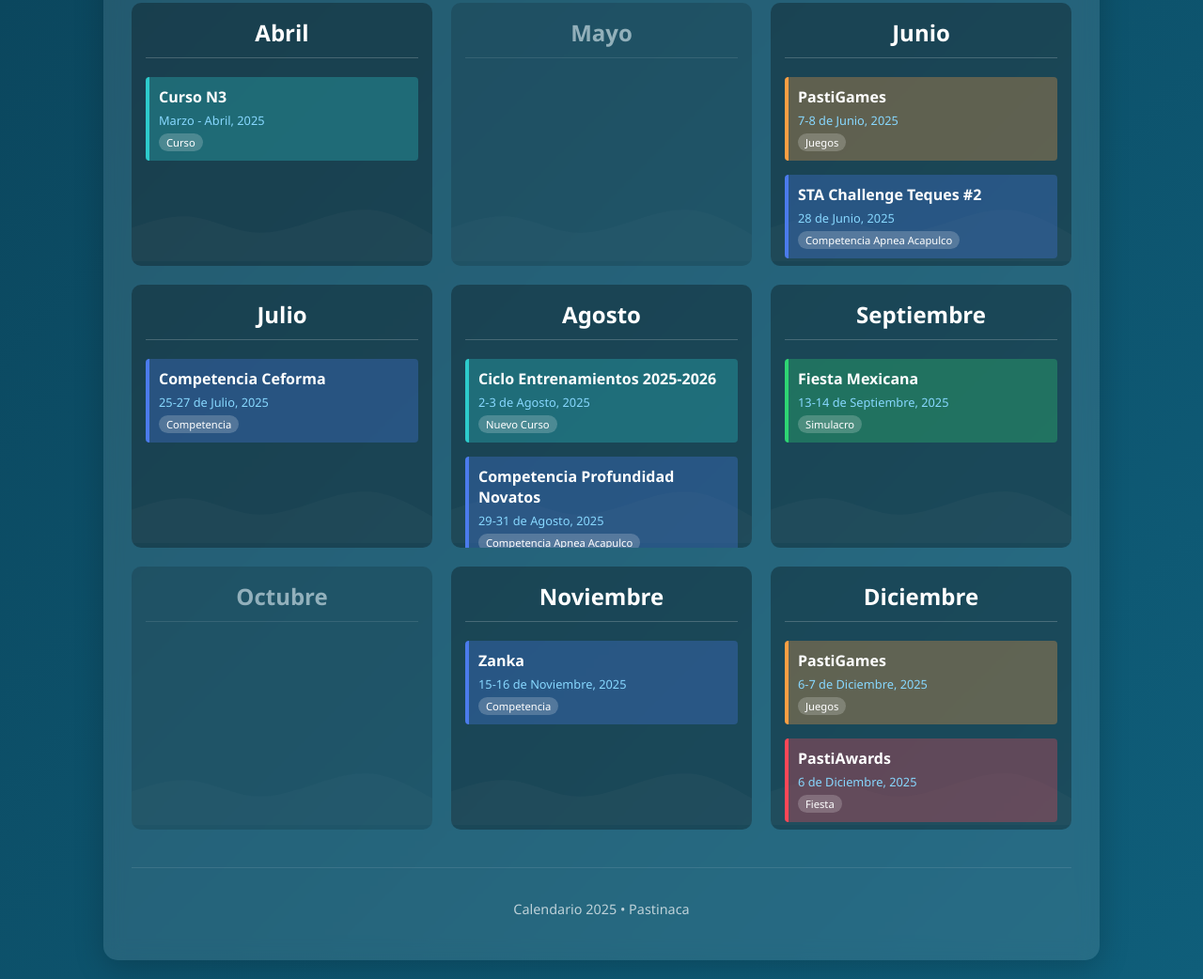
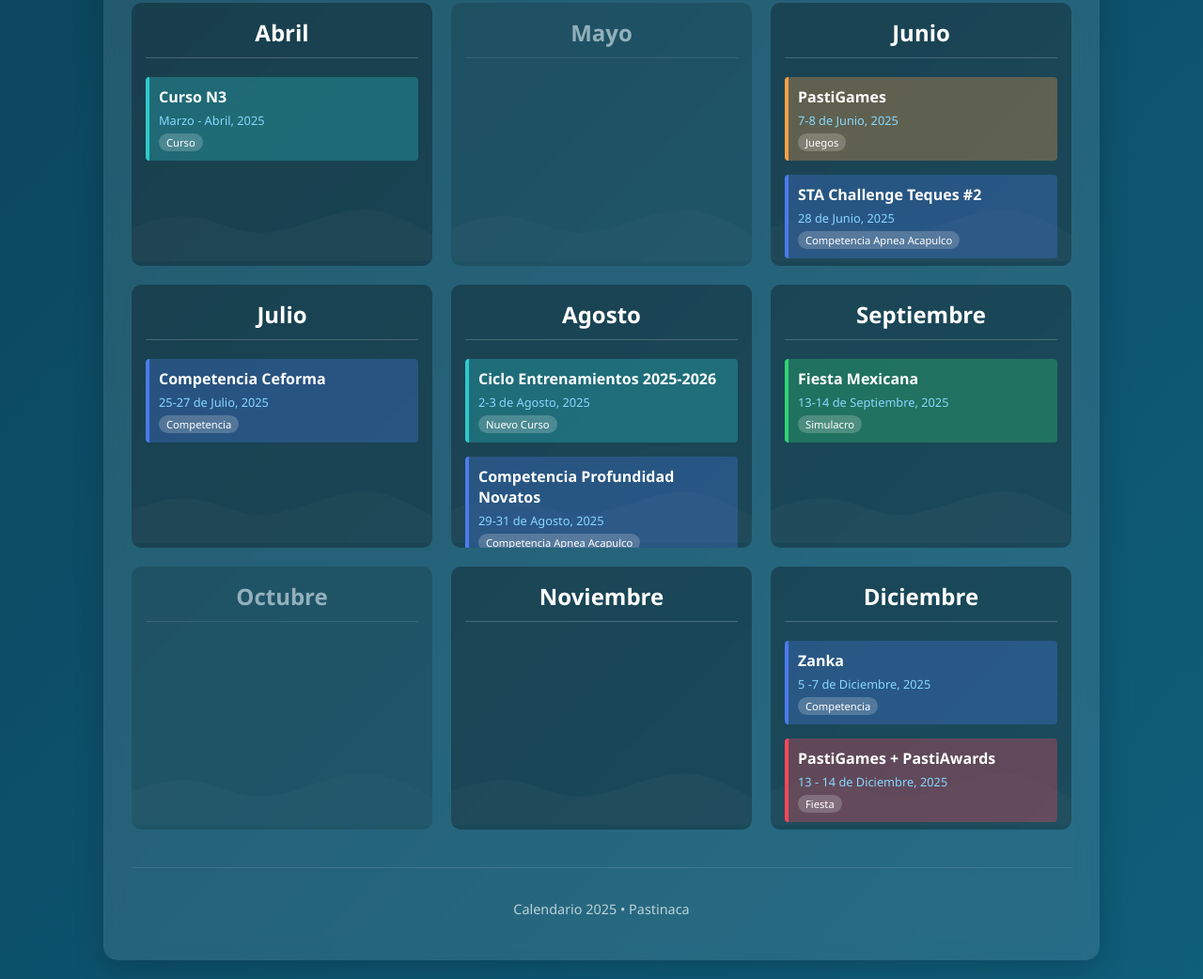
Before and after one commit to jorgemariozen/Pastinaca, a plain HTML site: page index.html in a window 1280 px wide. Shown: the part 594-1636 px from the top of the page at 94% size. Drawn offline with Linux system fonts and the light colour scheme.

Commit message:
Update index.html

```diff
--- a/index.html
+++ b/index.html
@@ -335,11 +335,6 @@
 
             <div class="month">
                 <h2>Noviembre</h2>
-                <div class="event competencia">
-                    <div class="event-name">Zanka</div>
-                    <div class="event-date">15-16 de Noviembre, 2025</div>
-                    <span class="event-type">Competencia</span>
-                </div>
                 <div class="waves">
                     <svg viewBox="0 0 1440 320" xmlns="http://www.w3.org/2000/svg">
                         <path fill="#ffffff" fill-opacity="0.2" d="M0,160L48,144C96,128,192,96,288,106.7C384,117,480,171,576,181.3C672,192,768,160,864,128C960,96,1056,64,1152,74.7C1248,85,1344,139,1392,165.3L1440,192L1440,320L1392,320C1344,320,1248,320,1152,320C1056,320,960,320,864,320C768,320,672,320,576,320C480,320,384,320,288,320C192,320,96,320,48,320L0,320Z"></path>
@@ -349,14 +344,14 @@
 
             <div class="month">
                 <h2>Diciembre</h2>
-                <div class="event juegos">
-                    <div class="event-name">PastiGames</div>
-                    <div class="event-date">6-7 de Diciembre, 2025</div>
-                    <span class="event-type">Juegos</span>
+                <div class="event competencia">
+                    <div class="event-name">Zanka</div>
+                    <div class="event-date">5 -7 de Diciembre, 2025</div>
+                    <span class="event-type">Competencia</span>
                 </div>
                 <div class="event fiesta">
-                    <div class="event-name">PastiAwards</div>
-                    <div class="event-date">6 de Diciembre, 2025</div>
+                    <div class="event-name">PastiGames + PastiAwards</div>
+                    <div class="event-date">13 - 14 de Diciembre, 2025</div>
                     <span class="event-type">Fiesta</span>
                 </div>
                 <div class="waves">
```
